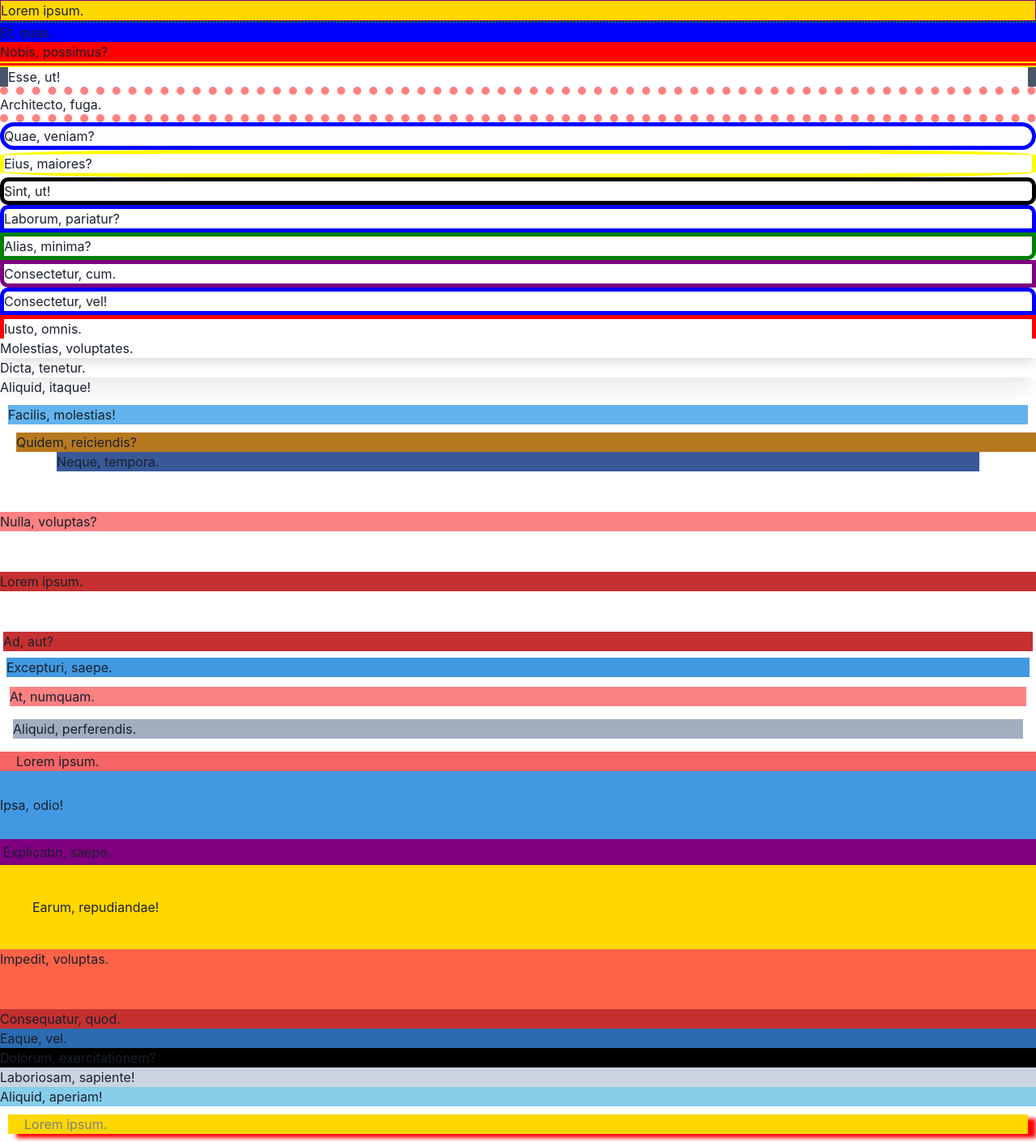
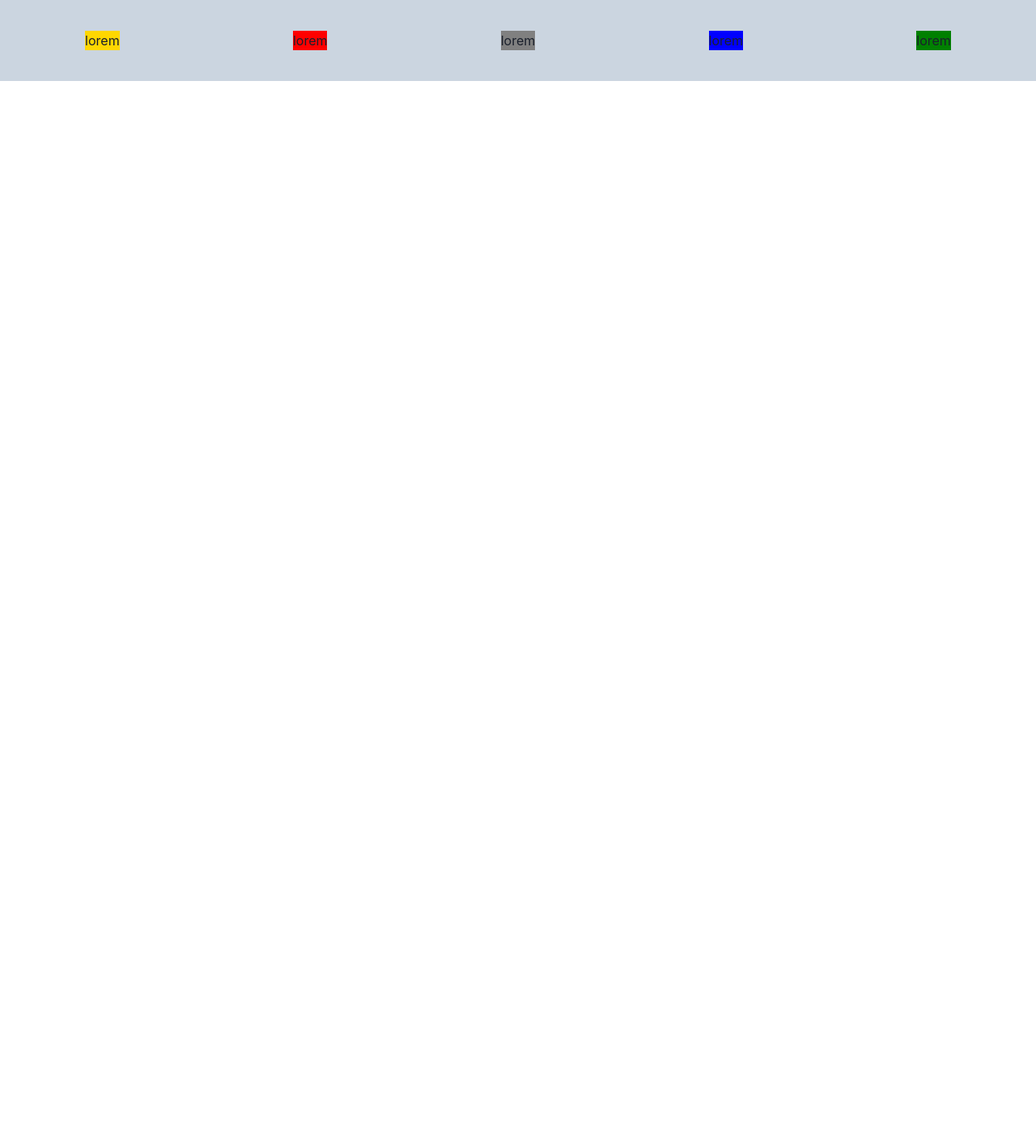
Before and after one commit to jjeongneee/react20231031, a React (Create React App) app: page / in a window 1280 px wide. Shown: the whole page at 81% size. After the commit the page ends 800 px from the top, so only its background shows below. Built offline with nearby package versions, Linux system fonts and the light colour scheme.

Commit message:
flexbox 사용

```diff
--- a/src/App.js
+++ b/src/App.js
@@ -1,112 +1,22 @@
-import { Box } from "@chakra-ui/react";
+import { Box, Flex } from "@chakra-ui/react";
 
 function App() {
   return (
     <>
-      <Box bg={"gold"} border={"1px solid purple"}>
-        Lorem ipsum.
-      </Box>
-      <Box bg={"blue"} borderTop={"2px dotted green"}>
-        Et, quas.
-      </Box>
-      <Box bg={"red"} borderBottom={"7px double yellow"}>
-        Nobis, possimus?
-      </Box>
-      <Box borderX={"10px solid"} borderColor={"gray.600"}>
-        Esse, ut!
-      </Box>
-      <Box borderY={"10px dotted"} borderColor={"red.300"}>
-        Architecto, fuga.
-      </Box>
-      <Box border={"5px solid blue"} borderRadius={"30px"}>
-        Quae, veniam?
-      </Box>
-      <Box border={"5px solid yellow"} borderRadius={"20%"}>
-        Eius, maiores?
-      </Box>
-      <Box border={"5px solid black"} borderRadius={10}>
-        Sint, ut!
-      </Box>
-      <Box border={"5px solid blue"} borderTopRadius={10}>
-        Laborum, pariatur?
-      </Box>
-      <Box border={"5px solid green"} borderBottomRightRadius={10}>
-        Alias, minima?
-      </Box>
-      <Box border={"5px solid purple"} borderBottomLeftRadius={10}>
-        Consectetur, cum.
-      </Box>
-      <Box border={"5px solid blue"} borderTopRadius={10}>
-        Consectetur, vel!
-      </Box>
-      <Box border={"5px solid red"} borderBottom={10}>
-        Iusto, omnis.
-      </Box>
-      <Box shadow={"lg"}>Molestias, voluptates.</Box>
-      <Box shadow={"xl"}>Dicta, tenetur.</Box>
-      <Box shadow={"Dark lg"}>Aliquid, itaque!</Box>
-      <Box bg={"blue.300"} m={"10px"}>
-        Facilis, molestias!
-      </Box>
-      <Box bg={"yellow.600"} ml={"20px"}>
-        Quidem, reiciendis?
-      </Box>
-      <Box bg={"facebook.500"} mx={"70px"}>
-        Neque, tempora.
-      </Box>
-      <Box bg={"red.300"} my={"50px"}>
-        Nulla, voluptas?
-      </Box>
-      {/*Box[bg][m]*5>lorem2*/}
-      <Box bg="red.600" my="50px">
-        Lorem ipsum.
-      </Box>
-      <Box bg="red.600" m="1">
-        Ad, aut?
-      </Box>
-      <Box bg="blue.400" m="2">
-        Excepturi, saepe.
-      </Box>
-      <Box bg="red.300" m="3">
-        At, numquam.
-      </Box>
-      <Box bg="gray.400" m="4">
-        Aliquid, perferendis.
-      </Box>
-      {/*Box[bg]*10>lorem2*/}
-      <Box bg="red.400" px={"20px"}>
-        Lorem ipsum.
-      </Box>
-      <Box bg="blue.400" py={"30px"}>
-        Ipsa, odio!
-      </Box>
-      <Box bg="purple" p={1}>
-        Explicabo, saepe.
-      </Box>
-      <Box bg="gold" p={10}>
-        Earum, repudiandae!
-      </Box>
-      <Box bg="tomato" pb={"50px"}>
-        Impedit, voluptas.
-      </Box>
-      <Box bg="red.600" pr={"100px"}>
-        Consequatur, quod.
-      </Box>
-      <Box bg="blue.600">Eaque, vel.</Box>
-      <Box bg="black">Dolorum, exercitationem?</Box>
-      <Box bg="gray.300">Laboriosam, sapiente!</Box>
-      <Box bg="skyblue">Aliquid, aperiam!</Box>
-      <div
-        style={{
-          margin: "10px",
-          backgroundColor: "gold",
-          color: "gray",
-          paddingLeft: "20px",
-          boxShadow: "10px 5px 5px red",
-        }}
+      <Flex
+        w={"100%"}
+        h={"100px"}
+        bg={"gray.300"}
+        gap={1}
+        align={"center"}
+        justify={"space-around"}
       >
-        Lorem ipsum.
-      </div>
+        <Box bg="gold">lorem</Box>
+        <Box bg="red">lorem</Box>
+        <Box bg="gray">lorem</Box>
+        <Box bg="blue">lorem</Box>
+        <Box bg="green">lorem</Box>
+      </Flex>
     </>
   );
 }
```
